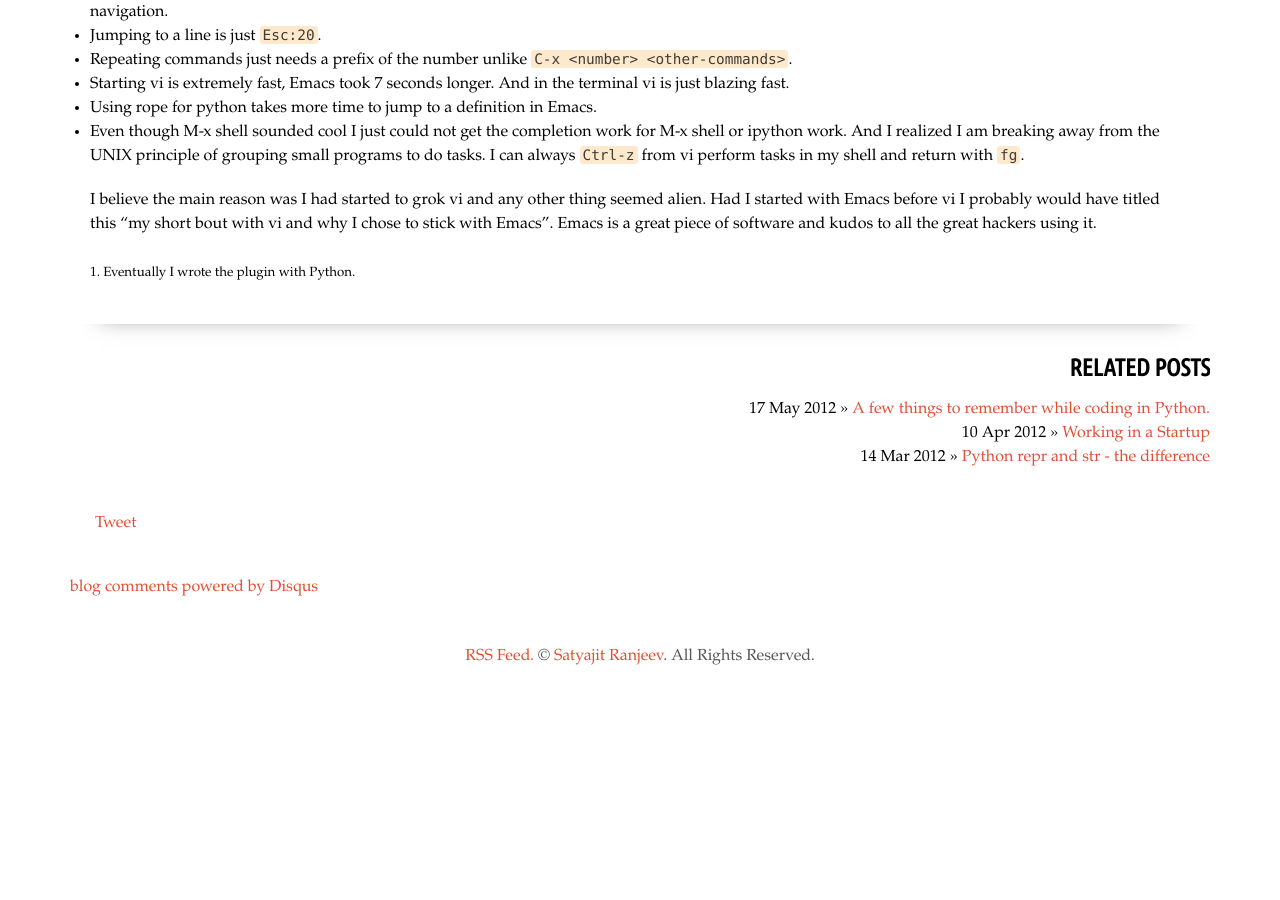
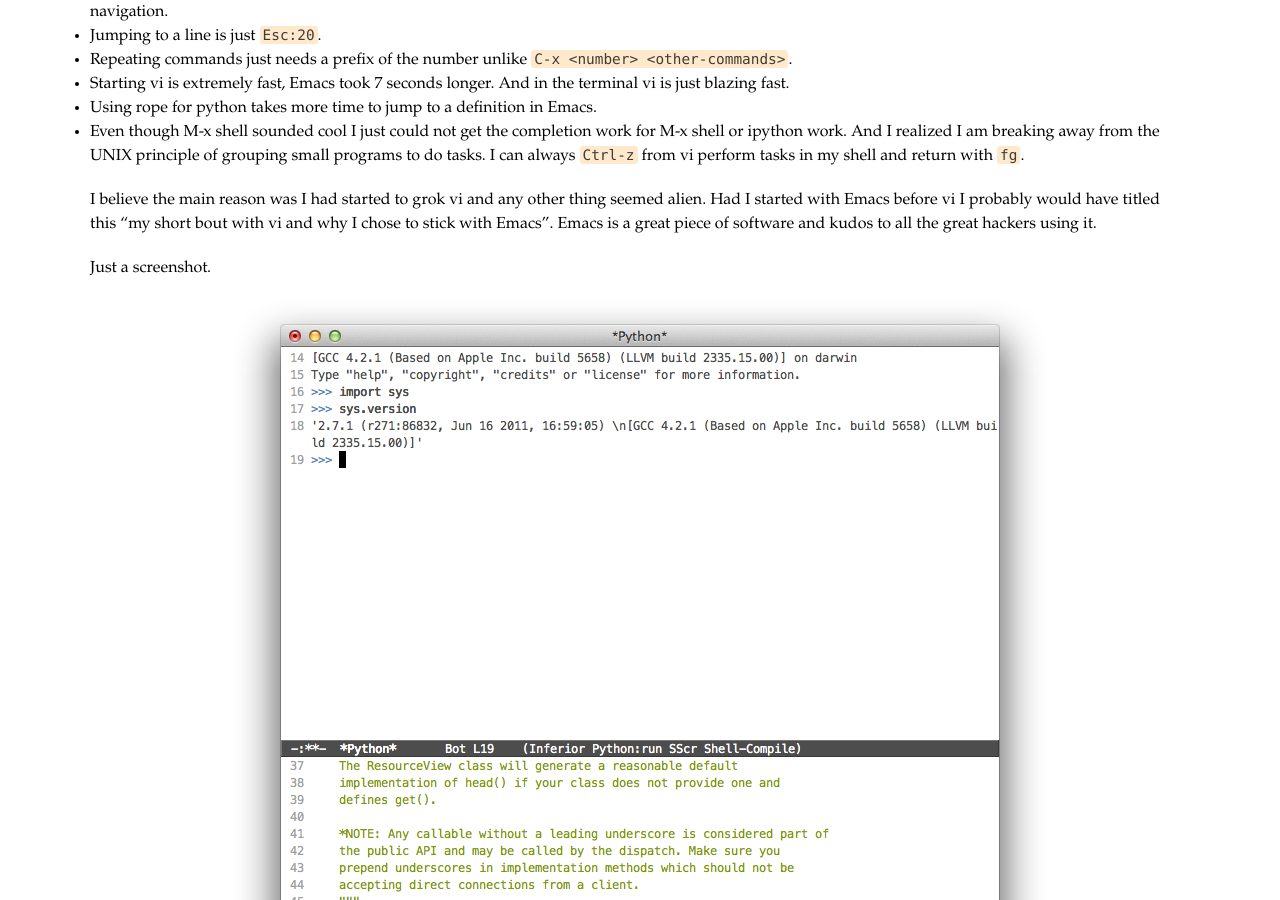
Before and after one commit to satran/satran.github.io, a Jekyll site: the page built from _posts/2012-06-08-short-bout-with-emacs.md, in a window 1280 px wide and 900 px high, scrolled down 1150 px. Built offline with Jekyll 4.4.1, drawn with Linux system fonts in a browser that asks for light colours; comment, search, counter and statistics services are not loaded; before the commit the page ends 1836 px from its top, so only the background shows below that.

Commit message:
Adding a screenshot.

```diff
--- a/_posts/2012-06-08-short-bout-with-emacs.md
+++ b/_posts/2012-06-08-short-bout-with-emacs.md
@@ -39,6 +39,8 @@ But as I constantly edited I stumbled across things I missed in vi:
 I believe the main reason was I had started to grok vi and any other thing seemed alien. Had I started with Emacs before vi I probably would have titled this "my short bout with vi and why I chose to stick with Emacs". Emacs is a great piece of software and kudos to all the great hackers using it.
 
 
+Just a screenshot.
+![Screenshot Emacs](/images/others/emacs.png "Just a screenshot.")
 
 
 <sub>1. Eventually I wrote the plugin with Python.</sub>
```
Also changed, not shown: images/others/emacs.png (added).
